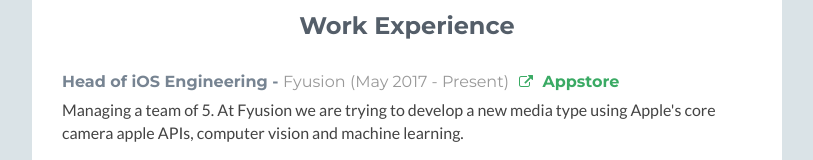
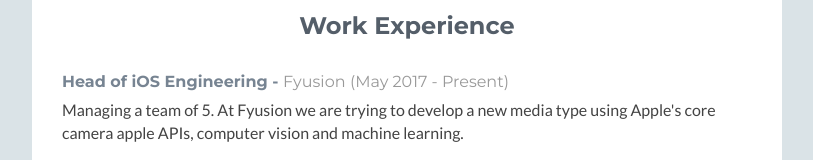
Before and after one commit to jaichaudhry/jaichaudhry.github.io, a website: page index.html in a window 1280 px wide. Shown: the part 3866-4026 px from the top of the page, without its empty margins (38-851 px from the left). Drawn offline with nearby package versions, Linux system fonts and the light colour scheme.

Commit message:
Remove appstore link from fyusion

```diff
--- a/index.html
+++ b/index.html
@@ -365,7 +365,7 @@
                         <h2 class="heading">Work Experience</h2>
                         <div class="content">
                           <div class="item">
-                                <h3 class="title">Head of iOS Engineering - <span class="place"><a href="https://fyusion.com/">Fyusion</a></span> <span class="year">(May 2017 - Present)</span><a class="more-link" target="_blank" href="https://itunes.apple.com/in/app/roposo-share-your-style/id950273328?mt=8" style="margin-left: 10px;"><i class="fa fa-external-link"></i> Appstore</a></h3>
+                                <h3 class="title">Head of iOS Engineering - <span class="place"><a href="https://fyusion.com/">Fyusion</a></span> <span class="year">(May 2017 - Present)</span></h3>
                                 <p>Managing a team of 5. At Fyusion we are trying to develop a new media type using Apple's core camera apple APIs, computer vision and machine learning.</p>
                             </div><!--//item-->
                             <div class="item">
```
